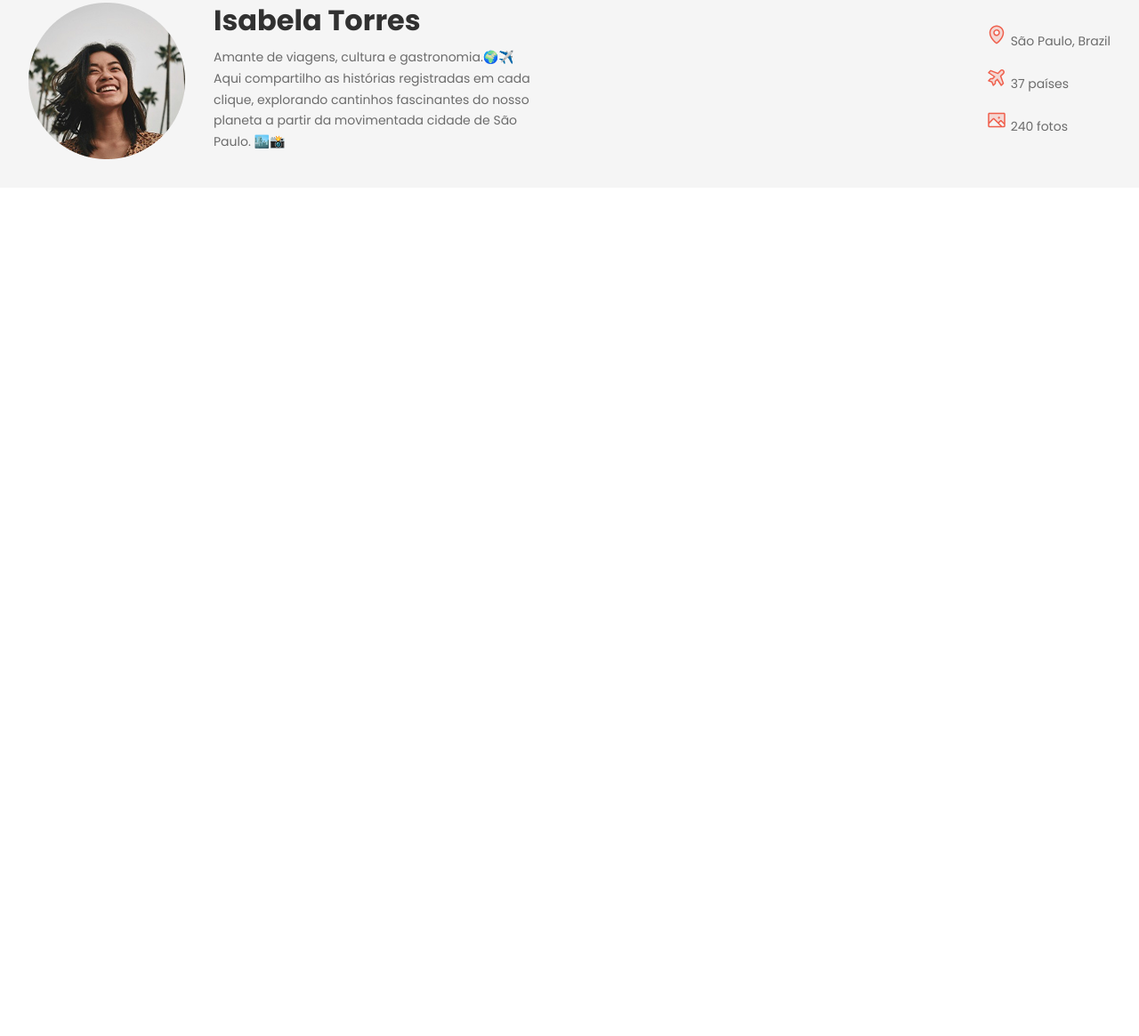
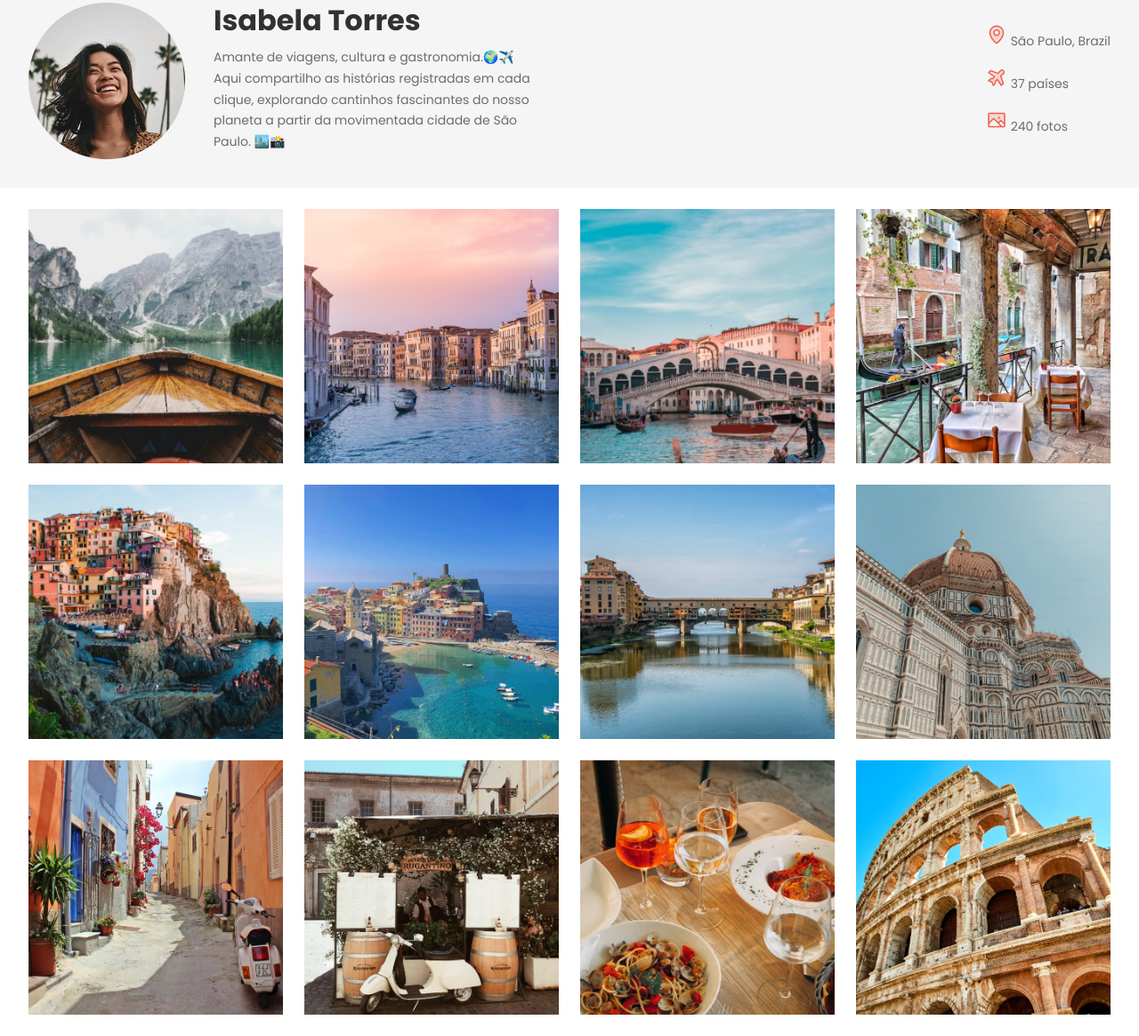
Before and after one commit to IsraellSan7os/Project-TravelGram, a plain HTML site: page index.html in a window 1280 px wide. Shown: the part 125-1290 px from the top of the page at 89% size. Before the commit the page ends 800 px from the top, so only its background shows below. Drawn offline with Linux system fonts and the light colour scheme.

Commit message:
main gallery

```diff
--- a/Style/index.css
+++ b/Style/index.css
@@ -1,3 +1,4 @@
 @import "globol.css";
 @import "nav.css";
 @import "header.css";
+@import "main.css";
--- /dev/null
+++ b/Style/main.css
@@ -0,0 +1,24 @@
+main{
+    display: flex;
+    flex-wrap: wrap;
+    gap: 24px;
+    padding: 24px;
+}
+
+main img{
+  width: 286px;
+  height: 286px;
+  object-fit: cover;
+  flex-direction: row;
+
+}
+
+main.container img {
+    transition: transform 0.3s ease, box-shadow 0.3s ease;
+  }
+
+  main.container img:hover {
+    transform: scale(1.05); /* Faz a imagem crescer */
+    box-shadow: 0 10px 20px rgba(0, 0, 0, 0.3); /* Adiciona um relevo/sombra */
+
+  }
--- a/index.html
+++ b/index.html
@@ -67,6 +67,21 @@
             </div>
         </header>
     </div>
+    <main class="container">
+        <img src="assests/img/Image 01.png" alt="...">
+        <img src="assests/img/Image 02.png" alt="...">
+        <img src="assests/img/Image 03.png" alt="...">
+        <img src="assests/img/Image 04.png" alt="...">
+        <img src="assests/img/Image 05.png" alt="...">
+        <img src="assests/img/Image 06.png" alt="...">
+        <img src="assests/img/Image 07.png" alt="...">
+        <img src="assests/img/Image 08.png" alt="...">
+        <img src="assests/img/Image 09.png" alt="...">
+        <img src="assests/img/Image 10.png" alt="...">
+        <img src="assests/img/Image 11.png" alt="...">
+        <img src="assests/img/Image 12.png" alt="...">
+
+    </main>
 </body>
 
 </html>
```
